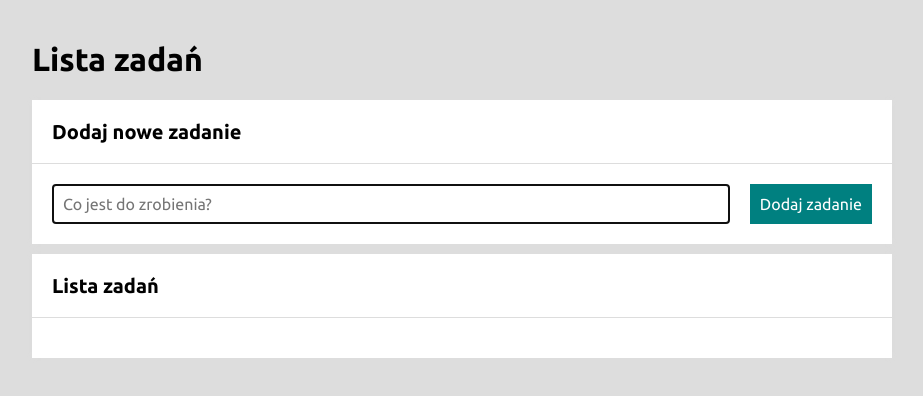
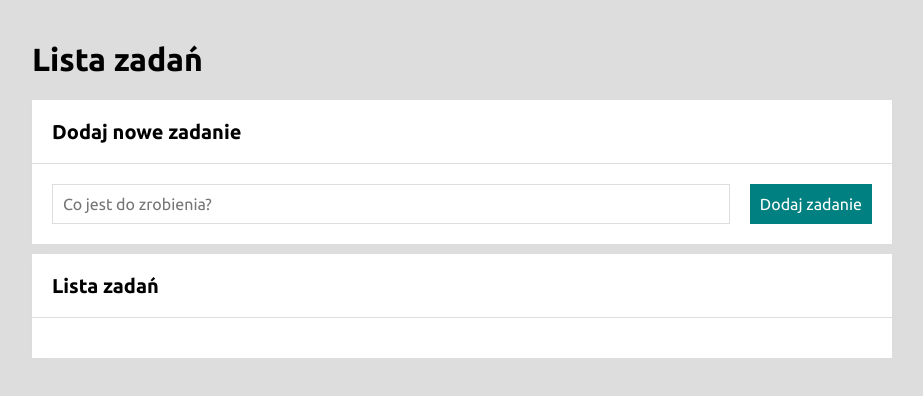
Before and after one commit to waltad/todo-list-react, a React (Create React App) app: page / in a window 1280 px wide. Shown: the top 396 px of the page, without its empty margins (178-1101 px from the left). Built offline with nearby package versions, Linux system fonts and the light colour scheme.

Commit message:
fosus set on input

```diff
--- a/src/Form/index.js
+++ b/src/Form/index.js
@@ -1,8 +1,13 @@
-import { useState } from "react";
+import { useState, useRef } from "react";
 import { Button, Input, StyledForm } from "./styled";
 
 const Form = ({ addNewTask }) => {
   const [newTaskContent, setNewTaskContent] = useState("");
+  const inputRef = useRef("");
+
+  const focusInput = () => {
+    inputRef.current.focus();
+  };
 
   const onFormSubmit = (event) => {
     event.preventDefault();
@@ -21,9 +26,9 @@ const Form = ({ addNewTask }) => {
         value={newTaskContent}
         type="text" placeholder="Co jest do zrobienia?"
         onChange={({ target }) => setNewTaskContent(target.value)}
-        autoFocus required
+        ref={inputRef}
       />
-      <Button>Dodaj zadanie</Button>
+      <Button onClick={focusInput}>Dodaj zadanie</Button>
     </StyledForm>
   )
 };
```
